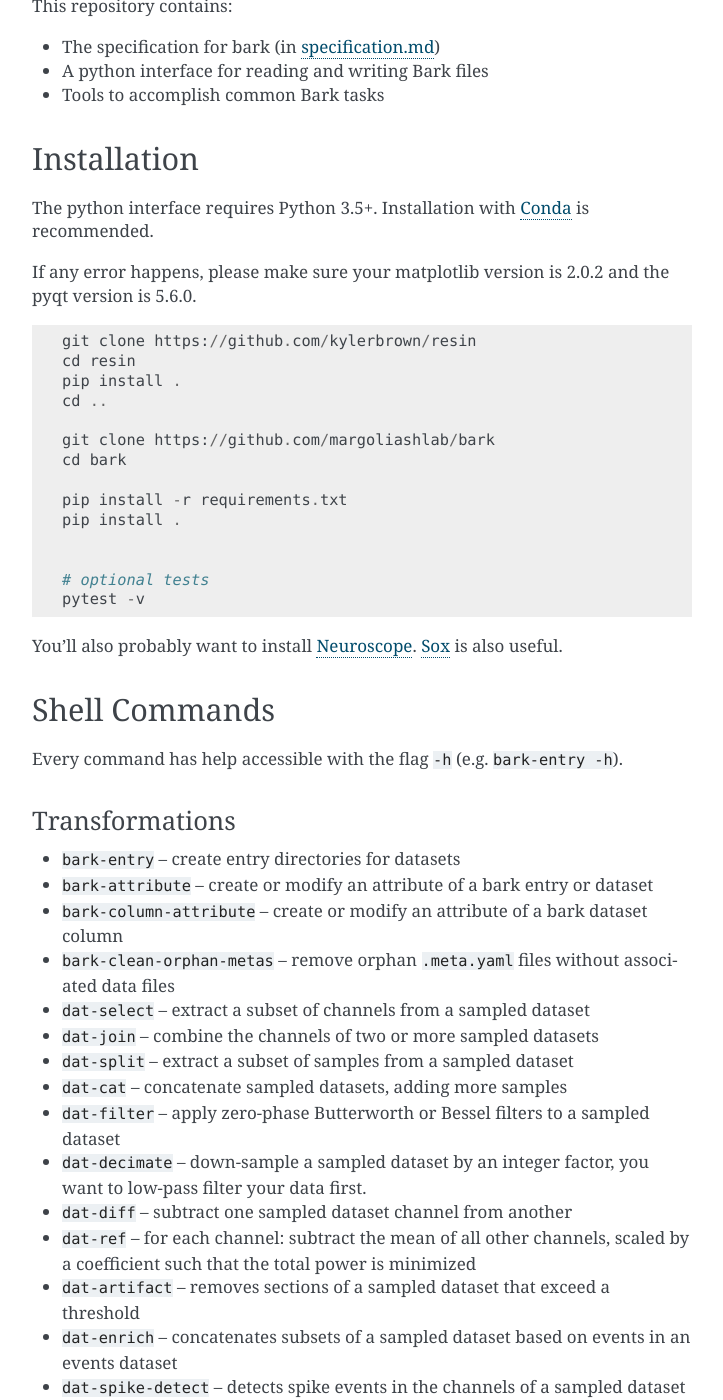
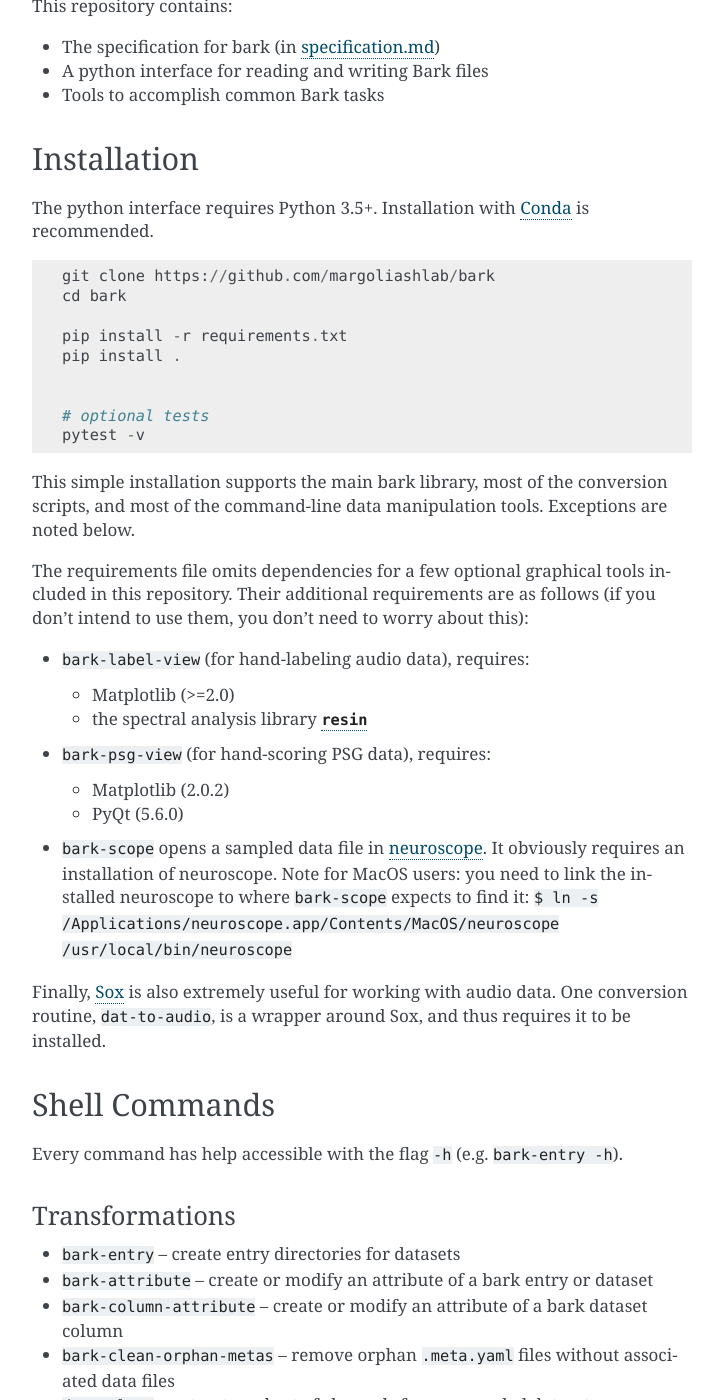
Before and after one commit to kylerbrown/bark, a Sphinx documentation site: the page built from docs/README.md, in a window 1280 px wide and 1400 px high, scrolled down 1426 px. Shown: the whole window, without its empty margins (388-1111 px from the left). Built offline with Sphinx 7.4.7, drawn with Linux system fonts in a browser that asks for light colours.

Commit message:
Update installation instructions (#70)
This incorporates information gained and fixes produced during #69 , #67 , #65 , #61 , #53 .

```diff
--- a/docs/README.md
+++ b/docs/README.md
@@ -59,13 +59,6 @@ This repository contains:
 
 The python interface requires Python 3.5+. Installation with [Conda](http://conda.pydata.org/miniconda.html) is recommended.
 
-If any error happens, please make sure your matplotlib version is 2.0.2 and the pyqt version is 5.6.0.
-
-    git clone https://github.com/kylerbrown/resin
-    cd resin
-    pip install .
-    cd ..
-
     git clone https://github.com/margoliashlab/bark
     cd bark
 
@@ -76,8 +69,28 @@ If any error happens, please make sure your matplotlib version is 2.0.2 and the
     # optional tests
     pytest -v
 
+This simple installation supports the main bark library, most of the conversion scripts,
+and most of the command-line data manipulation tools. Exceptions are noted below.
 
-You'll also probably want to install [Neuroscope](http://neurosuite.sourceforge.net/). [Sox](http://sox.sourceforge.net/sox.html) is also useful.
+The requirements file omits dependencies for a few optional graphical tools included in this
+repository. Their additional requirements are as follows (if you don't intend to use them,
+you don't need to worry about this):
+
+* `bark-label-view` (for hand-labeling audio data), requires:
+  * Matplotlib (>=2.0)
+  * the spectral analysis library [`resin`](https://github.com/margoliashlab/resin)
+* `bark-psg-view` (for hand-scoring PSG data), requires:
+  * Matplotlib (2.0.2)
+  * PyQt (5.6.0)
+* `bark-scope` opens a sampled data file in [neuroscope](http://neurosuite.sourceforge.net/).
+  It obviously requires an installation of neuroscope.
+  Note for MacOS users: you need to link the installed neuroscope to where `bark-scope`
+  expects to find it:
+  `$ ln -s /Applications/neuroscope.app/Contents/MacOS/neuroscope /usr/local/bin/neuroscope`
+
+Finally, [Sox](http://sox.sourceforge.net/sox.html) is also extremely useful for working
+with audio data. One conversion routine, `dat-to-audio`, is a wrapper around Sox, and thus
+requires it to be installed.
 
 ## Shell Commands
 
```
Also changed, not shown: requirements.txt (+3 -4 lines).
